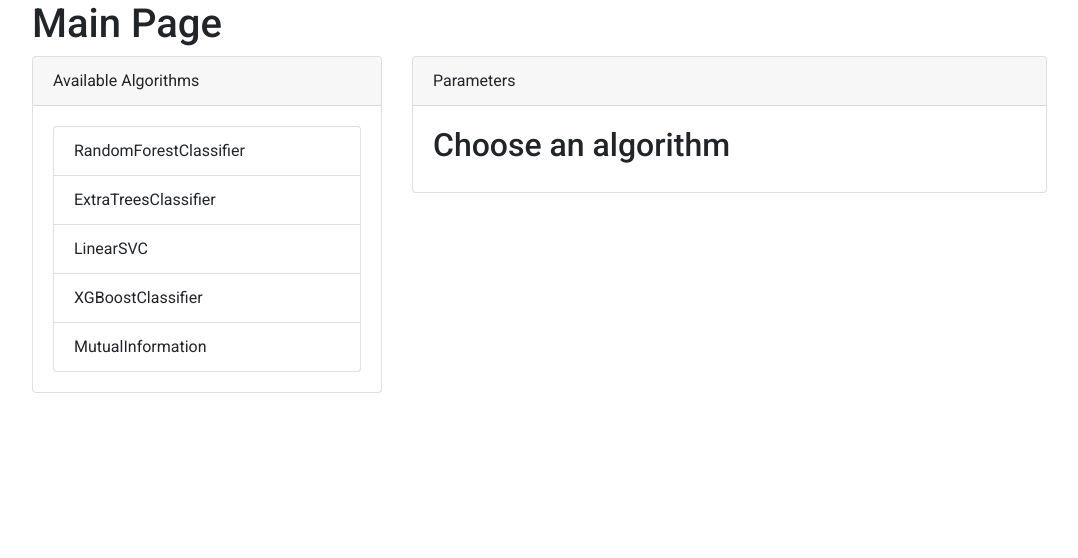
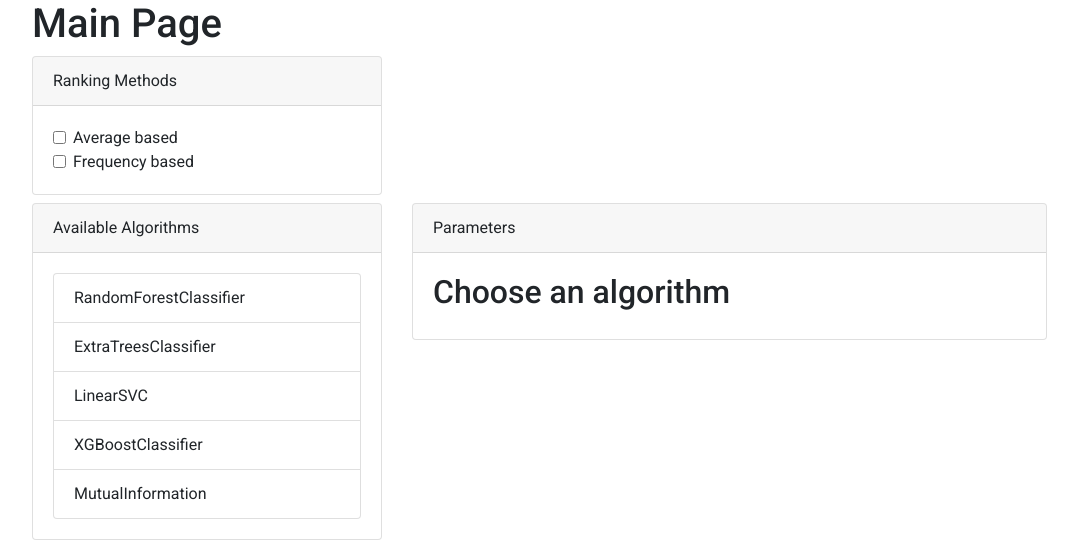
Before and after one commit to tothpeti/feature-importance-profiling, an Angular app in the folder frontend/fip-ui/: page /init in a window 1280 px wide. Shown: the top 558 px of the page, without its empty margins (53-1131 px from the left). Built offline with nearby package versions, Linux system fonts and the light colour scheme.

Commit message:
Added checkboxes for ranking methods

```diff
--- a/frontend/fip-ui/src/app/algo-init/algo-init-form/linear-svc-form/linear-svc-form.component.html
+++ b/frontend/fip-ui/src/app/algo-init/algo-init-form/linear-svc-form/linear-svc-form.component.html
@@ -45,7 +45,7 @@
   </div>
 </div>
 <form [formGroup]="algorithmForm" >
-  <div class="form-inline">
+  <div class="form-inline mb-1">
     <div class="form-group">
       <label for="maxIter">max_iter</label>
       <input type="number" id="maxIter" class="form-control mx-sm-3" formControlName="maxIter"
@@ -55,7 +55,7 @@
       </small>
     </div>
   </div>
-  <div class="form-inline">
+  <div class="form-inline mb-1">
     <div class="form-group">
       <label for="cPenalty">C penalty</label>
       <input type="number" id="cPenalty" class="form-control mx-sm-3" formControlName="cPenalty"
@@ -65,7 +65,7 @@
       </small>
     </div>
   </div>
-  <div class="form-inline">
+  <div class="form-inline mb-1">
     <div class="form-group">
       <label for="penalty">penalty</label>
       <input type="number" id="penalty" class="form-control mx-sm-3" formControlName="penalty"
@@ -75,7 +75,7 @@
       </small>
     </div>
   </div>
-  <div class="form-inline">
+  <div class="form-inline mb-1">
     <div class="form-group">
       <label for="tol">tol</label>
       <input type="number" id="tol" class="form-control mx-sm-3" formControlName="tol"
@@ -85,7 +85,7 @@
       </small>
     </div>
   </div>
-  <div class="row">
+  <div class="form-group">
     <button type="submit" class="btn btn-primary">Add</button>
     <button type="button" class="btn btn-danger">Reset</button>
   </div>
--- a/frontend/fip-ui/src/app/algo-init/algo-init-form/mutual-info-form/mutual-info-form.component.html
+++ b/frontend/fip-ui/src/app/algo-init/algo-init-form/mutual-info-form/mutual-info-form.component.html
@@ -1,4 +1,4 @@
 <p>There are no parameters to choose from!</p>
-<div class="row">
+<div class="form-group">
   <button type="submit" class="btn btn-primary">Add</button>
 </div>
--- a/frontend/fip-ui/src/app/algo-init/algo-init-form/tree-form/tree-form.component.html
+++ b/frontend/fip-ui/src/app/algo-init/algo-init-form/tree-form/tree-form.component.html
@@ -57,7 +57,7 @@
   </div>
 </div>
 <form [formGroup]="algorithmForm" >
-  <div class="form-inline">
+  <div class="form-inline mb-1">
     <div class="form-group">
       <label for="nEstimators">n_estimators</label>
       <input type="number" id="nEstimators" class="form-control mx-sm-3" formControlName="nEstimators"
@@ -67,7 +67,7 @@
       </small>
     </div>
   </div>
-  <div class="form-inline">
+  <div class="form-inline mb-1">
     <div class="form-group">
       <label for="maxDepth">max_depth</label>
       <input type="number" id="maxDepth" class="form-control mx-sm-3" formControlName="maxDepth"
@@ -77,7 +77,7 @@
       </small>
     </div>
   </div>
-  <div class="form-inline">
+  <div class="form-inline mb-1">
     <div class="form-group">
       <label for="maxDepth">min_samples_split</label>
       <input type="number" id="minSamplesSplit" class="form-control mx-sm-3" formControlName="minSamplesSplit"
@@ -87,7 +87,7 @@
       </small>
     </div>
   </div>
-  <div class="form-inline">
+  <div class="form-inline mb-1">
     <div class="form-group">
       <label for="maxDepth">min_samples_leaf</label>
       <input type="number" id="minSamplesLeaf" class="form-control mx-sm-3" formControlName="minSamplesLeaf"
@@ -97,7 +97,7 @@
       </small>
     </div>
   </div>
-  <div class="form-inline">
+  <div class="form-inline mb-1">
     <div class="form-group">
       <label for="maxFeatures">max_features</label>
       <input type="number" id="maxFeatures" class="form-control mx-sm-3" formControlName="maxFeatures"
@@ -107,7 +107,7 @@
       </small>
     </div>
   </div>
-  <div class="form-inline">
+  <div class="form-inline mb-1">
     <div class="form-group">
       <label for="criterion">criterion</label>
       <input type="number" id="criterion" class="form-control mx-sm-3" formControlName="criterion"
@@ -117,7 +117,7 @@
       </small>
     </div>
   </div>
-  <div class="row">
+  <div class="form-group">
     <button type="submit" class="btn btn-primary">Add</button>
     <button type="button" class="btn btn-danger">Reset</button>
   </div>
--- a/frontend/fip-ui/src/app/algo-init/algo-init-form/xgboost-form/xgboost-form.component.html
+++ b/frontend/fip-ui/src/app/algo-init/algo-init-form/xgboost-form/xgboost-form.component.html
@@ -54,7 +54,7 @@
   </div>
 </div>
 <form [formGroup]="algorithmForm" >
-  <div class="form-inline">
+  <div class="form-inline mb-1">
     <div class="form-group">
       <label for="eta">eta</label>
       <input type="number" id="eta" class="form-control mx-sm-3" formControlName="eta"
@@ -64,7 +64,7 @@
       </small>
     </div>
   </div>
-  <div class="form-inline">
+  <div class="form-inline mb-1">
     <div class="form-group">
       <label for="maxDepth">max_depth</label>
       <input type="number" id="maxDepth" class="form-control mx-sm-3" formControlName="maxDepth"
@@ -74,7 +74,7 @@
       </small>
     </div>
   </div>
-  <div class="form-inline">
+  <div class="form-inline mb-1">
     <div class="form-group">
       <label for="minChildWeight">min_child_weight</label>
       <input type="number" id="minChildWeight" class="form-control mx-sm-3" formControlName="minChildWeight"
@@ -84,7 +84,7 @@
       </small>
     </div>
   </div>
-  <div class="form-inline">
+  <div class="form-inline mb-1">
     <div class="form-group">
       <label for="gamma">gamma</label>
       <input type="number" id="gamma" class="form-control mx-sm-3" formControlName="gamma"
@@ -94,7 +94,7 @@
       </small>
     </div>
   </div>
-  <div class="form-inline">
+  <div class="form-inline mb-1">
     <div class="form-group">
       <label for="alpha">alpha</label>
       <input type="number" id="alpha" class="form-control mx-sm-3" formControlName="alpha"
@@ -104,7 +104,7 @@
       </small>
     </div>
   </div>
-  <div class="row">
+  <div class="form-group">
     <button type="submit" class="btn btn-primary">Add</button>
     <button type="button" class="btn btn-danger">Reset</button>
   </div>
--- a/frontend/fip-ui/src/app/algo-init/algo-init.component.html
+++ b/frontend/fip-ui/src/app/algo-init/algo-init.component.html
@@ -1,3 +1,8 @@
+<div class="row">
+  <div class="col-lg-4 col-md-4">
+    <app-ranking-form></app-ranking-form>
+  </div>
+</div>
 <div class="row">
   <div class="col-lg-4 col-md-4">
     <app-algo-init-list></app-algo-init-list>
--- a/frontend/fip-ui/src/app/algo-init/ranking-form/ranking-form.component.html
+++ b/frontend/fip-ui/src/app/algo-init/ranking-form/ranking-form.component.html
@@ -1 +1,19 @@
-<p>ranking-form works!</p>
+<div class="card mb-2">
+  <div class="card-header">
+    Ranking Methods
+  </div>
+  <div class="card-body">
+    <div class="form-check">
+      <input class="form-check-input" type="checkbox" value="" id="flexCheckAverage">
+      <label class="form-check-label" for="flexCheckAverage">
+        Average based
+      </label>
+    </div>
+    <div class="form-check">
+      <input class="form-check-input" type="checkbox" value="" id="flexCheckFrequency">
+      <label class="form-check-label" for="flexCheckFrequency">
+        Frequency based
+      </label>
+    </div>
+  </div>
+</div>
```
